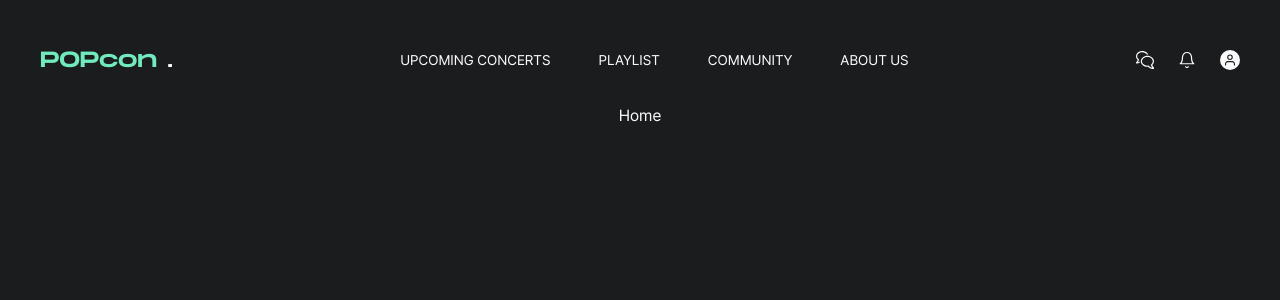
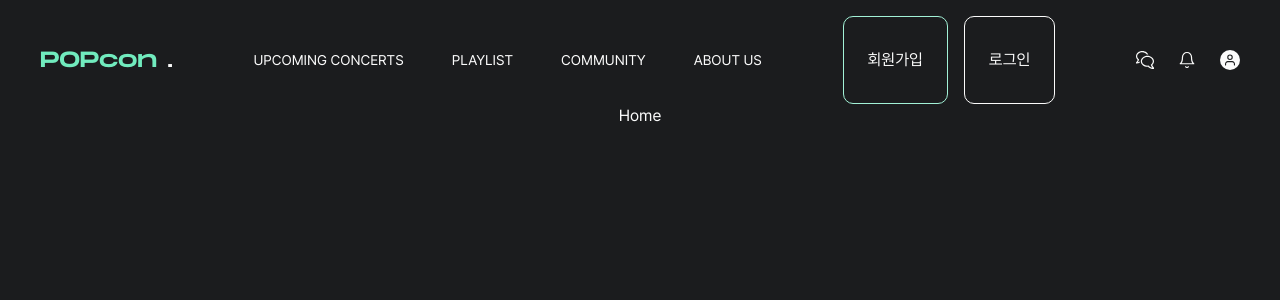
Before and after one commit to devcourse-team3-popcon/popcon, a React (Vite) app: page / in a window 1280 px wide. Shown: the top 300 px of the page. Built offline with nearby package versions, Linux system fonts and the light colour scheme; no server answers.

Commit message:
🎨 로그인 로그아웃 버튼 생성

```diff
--- a/src/layout/header/UserSection.tsx
+++ b/src/layout/header/UserSection.tsx
@@ -4,15 +4,27 @@ import user from "../../assets/images/icon-user.svg";
 
 export default function UserSection() {
   return (
+    <>
+      <div className="flex gap-4 ">
+        <button className="px-6 py-2 border border-[color:var(--primary-100)] rounded-[10px] text-[16px]">
+          회원가입
+        </button>
+        <button className="px-6 py-2 border border-[color:var(--white)] rounded-[10px] text-[16px]">
+          로그인
+        </button>
+      </div>
+
       <div className="flex h-[88px] items-center gap-6">
         <div className="w-4.5 h-4.5 2xl:w-5 2xl:h-5">
           <img src={chat} alt="채팅" className="w-full h-full cursor-pointer" />
         </div>
-
         <div className="w-4.5 h-4.5 2xl:w-5 2xl:h-5">
-        <img src={bell} alt="알림함" className="w-full h-full cursor-pointer" />
+          <img
+            src={bell}
+            alt="알림함"
+            className="w-full h-full cursor-pointer"
+          />
         </div>
-
         <div className="w-5 h-5 2xl:w-[22px] 2xl:h-[22px]">
           <img
             src={user}
@@ -21,5 +33,6 @@ export default function UserSection() {
           />
         </div>
       </div>
+    </>
   );
 }
```
Lines whose indentation alone changed are shown as unchanged.
